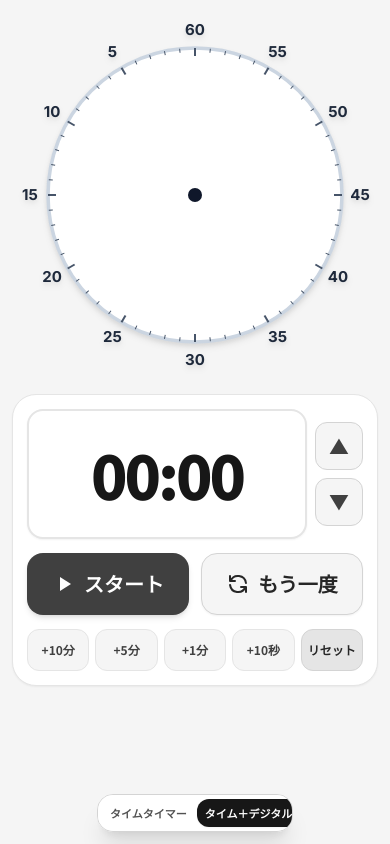
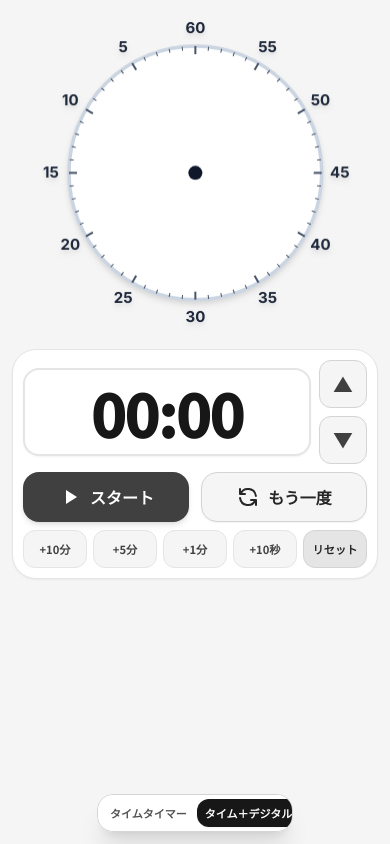
Before and after one commit to t044-050-ctrl/W-Time-Timer-phone, a plain HTML site: page index.html in a window 390 px wide. Drawn offline with nearby package versions, Linux system fonts and the light colour scheme.

Commit message:
Add files via upload

```diff
--- a/index.html
+++ b/index.html
@@ -93,19 +93,36 @@
                 align-items: start !important;
             }
             #container-timer {
-                width: min(100%, 430px) !important;
+                /* 縦画面では円形タイマーを画面高に合わせて縮小し、
+                   デジタルタイマーと下部の切替バーのための空間を確保 */
+                width: min(100%, 430px, 38dvh) !important;
                 max-width: 430px !important;
                 margin-inline: auto;
             }
             #container-timer .square-box {
                 width: 100%;
-                padding: 0.25rem !important;
+                padding: 0.125rem !important;
             }
             #container-digital {
                 width: 100% !important;
                 max-width: none !important;
-                padding: 0.875rem !important;
-                gap: 0.875rem !important;
+                padding: 0.625rem !important;
+                gap: 0.5rem !important;
+            }
+            /* デジタル表示・操作ボタンをコンパクトにして、
+               +5分などの追加ボタンまで画面内に収める */
+            #container-digital > div:first-child > div:first-child {
+                min-height: 5.25rem !important;
+            }
+            #timer-main-actions button {
+                padding-top: 0.625rem !important;
+                padding-bottom: 0.625rem !important;
+                font-size: 1rem !important;
+            }
+            #timer-quick-actions button {
+                padding-top: 0.625rem !important;
+                padding-bottom: 0.625rem !important;
+                font-size: 0.7rem !important;
             }
         }
 
```
